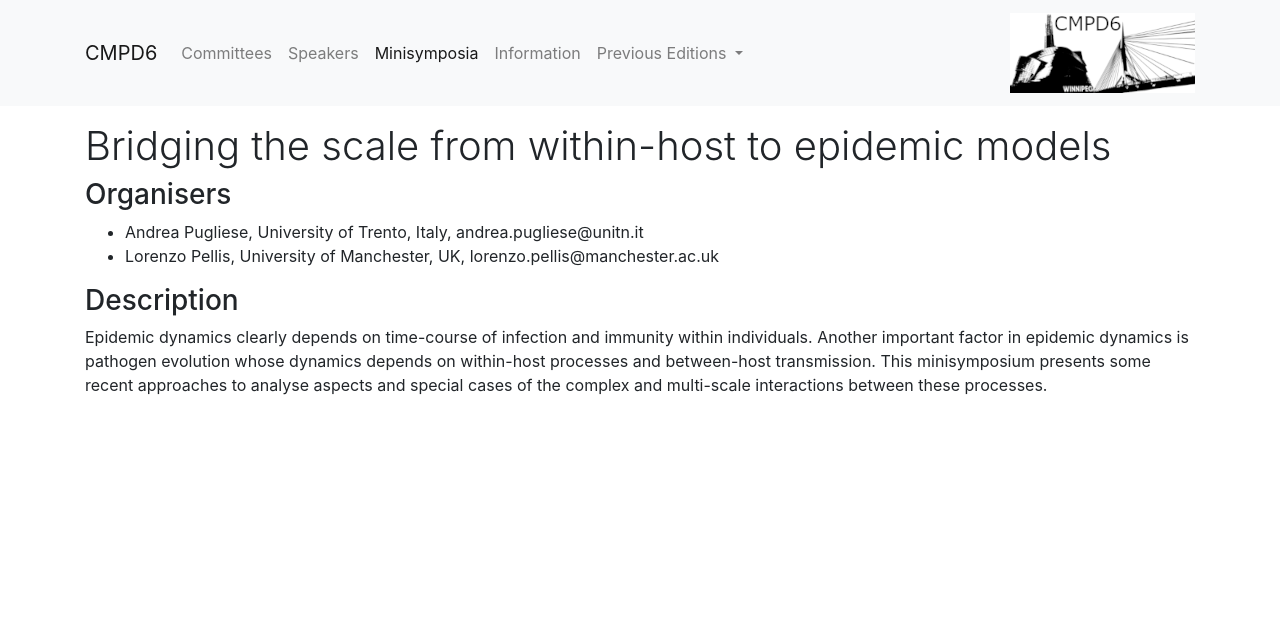
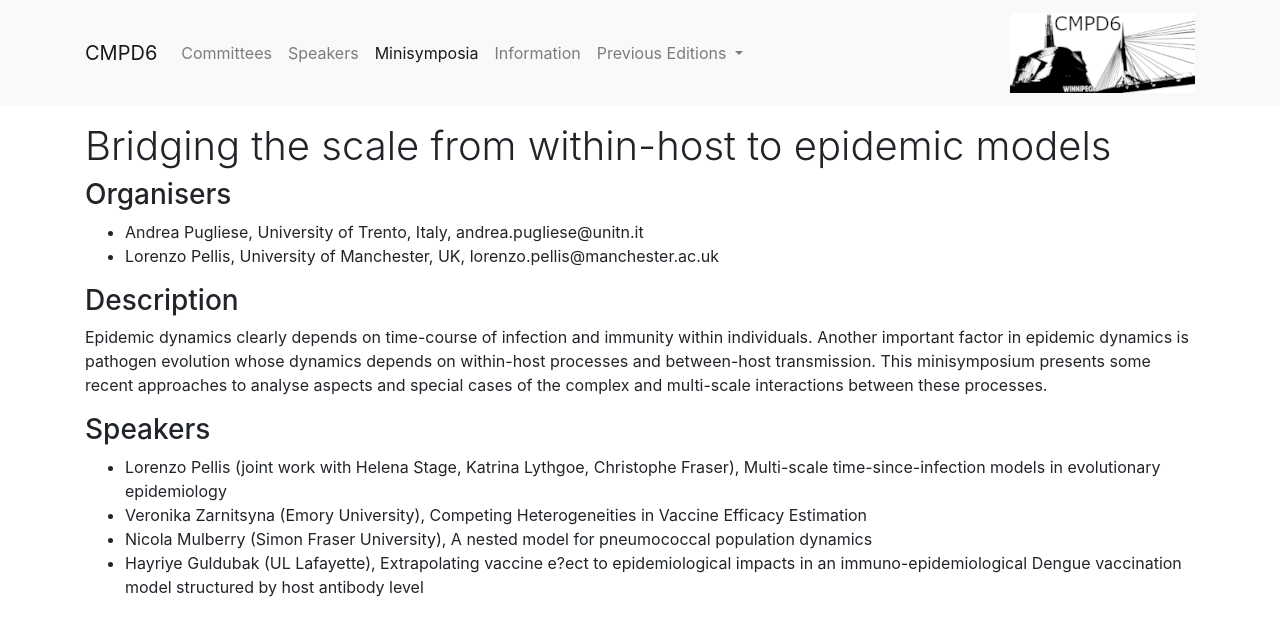
Before and after one commit to cmpd6/cmpd6.github.io, a Jekyll site: the page built from _minisymposia/bridging-the-scale-from-within-host-to-epidemic-models.md, in a window 1280 px wide. Shown: the top 636 px of the page. Built offline with Jekyll 4.4.1, drawn with Linux system fonts in a browser that asks for light colours.

Commit message:
update minisymposia

```diff
--- a/_minisymposia/bridging-the-scale-from-within-host-to-epidemic-models.md
+++ b/_minisymposia/bridging-the-scale-from-within-host-to-epidemic-models.md
@@ -14,3 +14,10 @@ hide: no
 
 Epidemic dynamics clearly depends on time-course of infection and immunity within individuals. Another important factor in epidemic dynamics is pathogen evolution whose dynamics depends on within-host processes and between-host transmission.
 This minisymposium presents some recent approaches to analyse aspects and special cases of the complex and multi-scale interactions between these processes.
+
+### Speakers
+
+- Lorenzo Pellis (joint work with Helena Stage, Katrina Lythgoe, Christophe Fraser), Multi-scale time-since-infection models in evolutionary epidemiology
+- Veronika Zarnitsyna (Emory University), Competing Heterogeneities in Vaccine Efficacy Estimation
+- Nicola Mulberry (Simon Fraser University), A nested model for pneumococcal population dynamics
+- Hayriye Guldubak (UL Lafayette), Extrapolating vaccine e?ect to epidemiological impacts in an immuno-epidemiological Dengue vaccination model structured by host antibody level
```
Also changed, not shown: _minisymposia/delay-differential-equations-in-applications.md (+7 -0 lines), _minisymposia/ecological-and-epidemiological-models-with-dispersal.md (+7 -0 lines), _minisymposia/mathematical-modeling-and-analysis-in-cancer-immunotherapy.md (+7 -0 lines).
